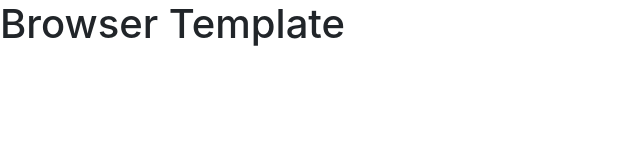
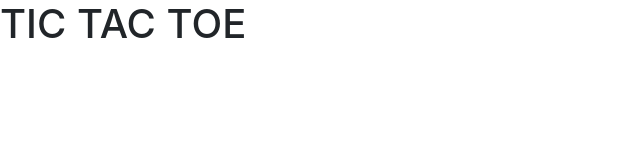
Before and after one commit to dhdonaldha1/tic-tac-toe-client, a website built with webpack: page index.html in a window 1280 px wide. Shown: the whole page, without its empty margins (0-640 px from the left). Built offline with nearby package versions, Linux system fonts and the light colour scheme.

Commit message:
Updated tictactoe

```diff
--- a/index.html
+++ b/index.html
@@ -12,6 +12,6 @@
       <script src="public/application.js" type="text/javascript" charset="utf-8" defer></script>
     </head>
     <body>
-      <h1>Browser Template</h1>
+      <h1>TIC TAC TOE</h1>
     </body>
 </html>
```
Also changed, not shown: 1 other file.
